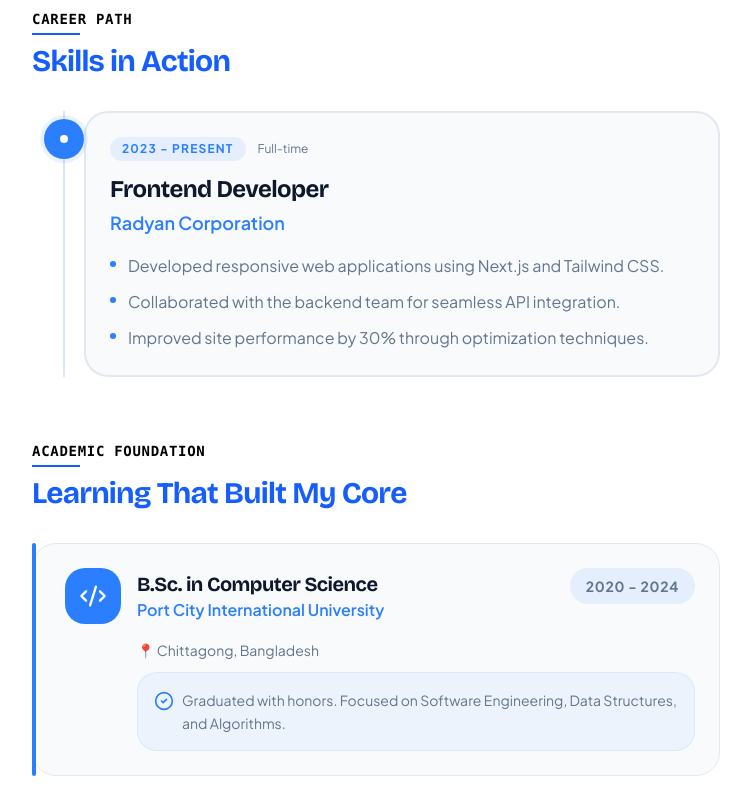
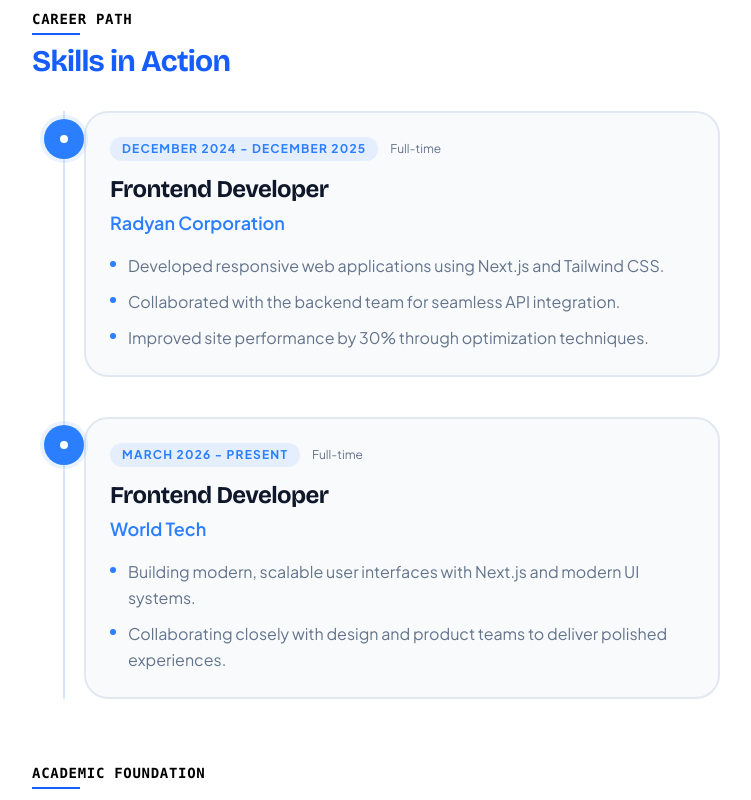
Before and after one commit to Farhad25906/Portfolio-Farhad, a Next.js app: page /about in a window 1280 px wide. Shown: the part 1320-2120 px from the top of the page, without its empty margins (480-1231 px from the left). Built offline with nearby package versions, Linux system fonts and the light colour scheme; no server answers.

Commit message:
Work Place Updated

```diff
--- a/components/module/about-me/about-experience.tsx
+++ b/components/module/about-me/about-experience.tsx
@@ -18,7 +18,7 @@ export const AboutExperience = () => (
 
         <div className="bg-card border-2 border-border hover:border-blue-500/50 p-6 rounded-2xl transition-all duration-300 hover:shadow-lg hover:shadow-blue-500/5">
           <div className="flex items-center gap-3 mb-3">
-            <span className="text-xs text-blue-500 font-bold tracking-widest uppercase px-3 py-1 bg-blue-500/10 rounded-full">2023 - Present</span>
+            <span className="text-xs text-blue-500 font-bold tracking-widest uppercase px-3 py-1 bg-blue-500/10 rounded-full">December 2024 - December 2025</span>
             <span className="text-xs text-muted-foreground">Full-time</span>
           </div>
           <h3 className="text-2xl font-bold mb-1">Frontend Developer</h3>
@@ -39,6 +39,31 @@ export const AboutExperience = () => (
           </ul>
         </div>
       </div>
+
+      <div className="pl-10 relative group">
+        <div className="absolute left-0 top-2 w-10 h-10 rounded-full bg-blue-500 flex items-center justify-center ring-4 ring-blue-500/10 group-hover:ring-8 transition-all duration-300">
+          <div className="w-2 h-2 rounded-full bg-white"></div>
+        </div>
+
+        <div className="bg-card border-2 border-border hover:border-blue-500/50 p-6 rounded-2xl transition-all duration-300 hover:shadow-lg hover:shadow-blue-500/5">
+          <div className="flex items-center gap-3 mb-3">
+            <span className="text-xs text-blue-500 font-bold tracking-widest uppercase px-3 py-1 bg-blue-500/10 rounded-full">March 2026 - Present</span>
+            <span className="text-xs text-muted-foreground">Full-time</span>
+          </div>
+          <h3 className="text-2xl font-bold mb-1">Frontend Developer</h3>
+          <p className="text-lg text-blue-500 font-semibold mb-4">World Tech</p>
+          <ul className="space-y-2.5 text-muted-foreground">
+            <li className="flex items-start gap-3">
+              <span className="w-1.5 h-1.5 rounded-full bg-blue-500 mt-2 flex-shrink-0"></span>
+              <span className="leading-relaxed">Building modern, scalable user interfaces with Next.js and modern UI systems.</span>
+            </li>
+            <li className="flex items-start gap-3">
+              <span className="w-1.5 h-1.5 rounded-full bg-blue-500 mt-2 flex-shrink-0"></span>
+              <span className="leading-relaxed">Collaborating closely with design and product teams to deliver polished experiences.</span>
+            </li>
+          </ul>
+        </div>
+      </div>
     </div>
   </FadeIn>
 );
```
